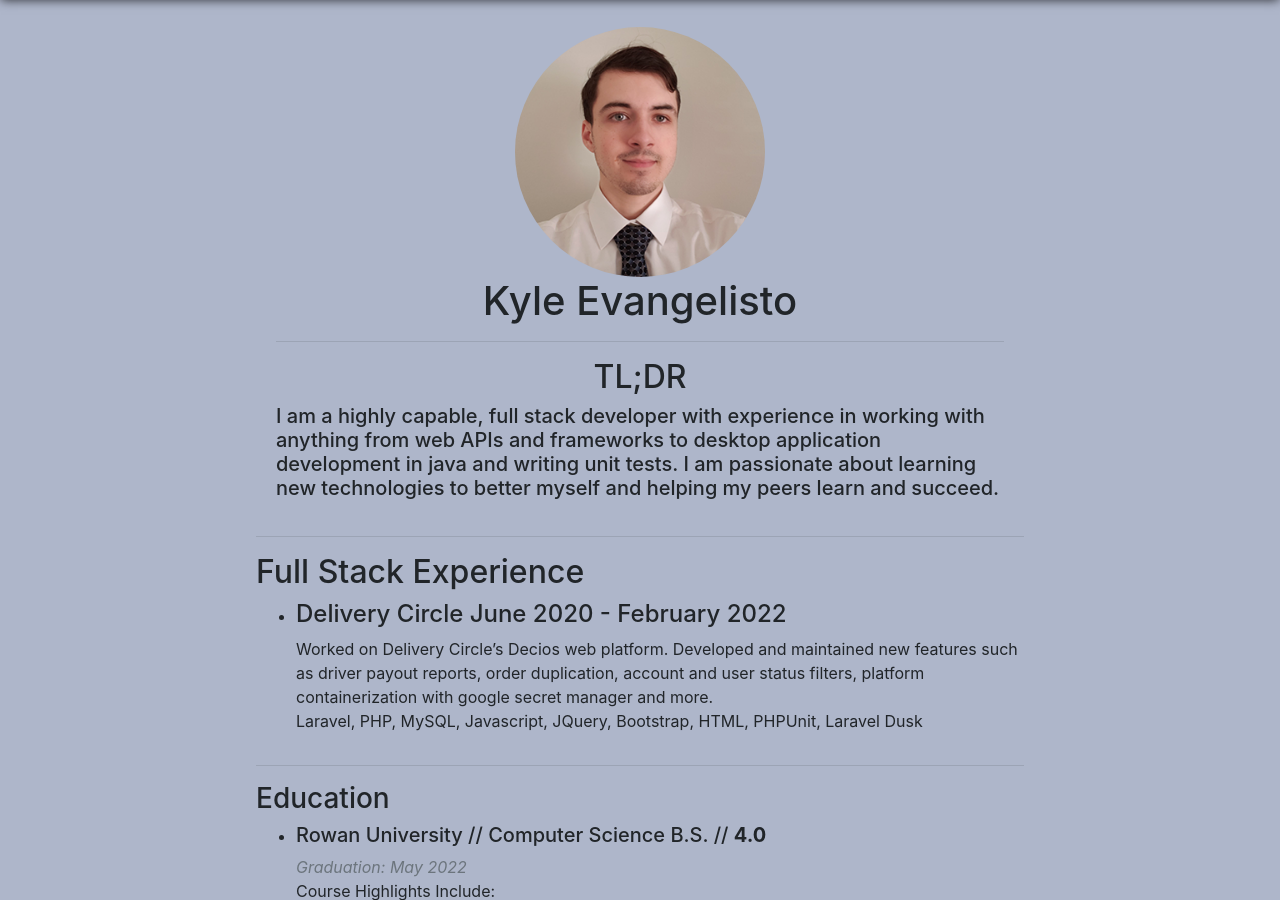
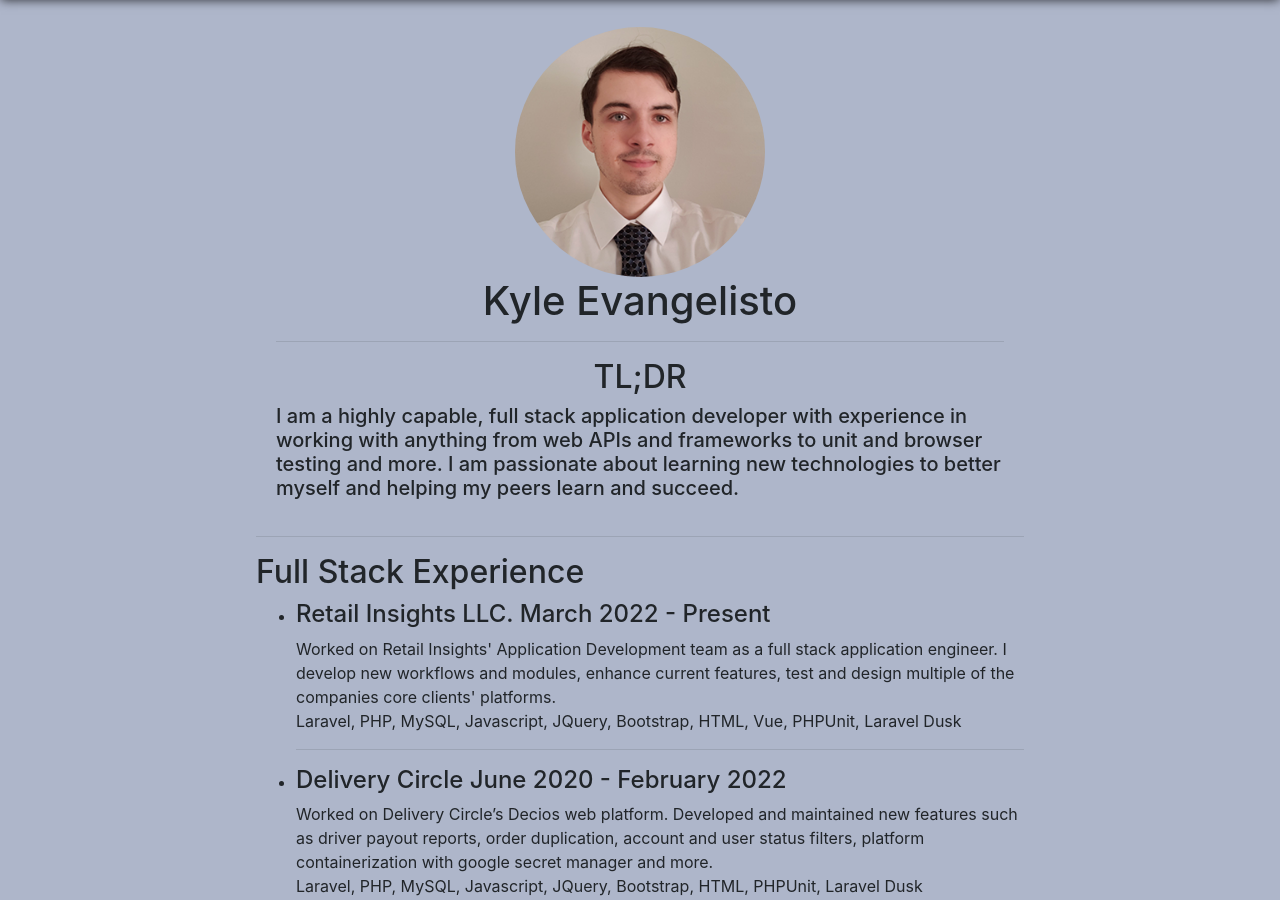
Before and after one commit to kyledoesdev/Portfolio-Website, a plain HTML site: page about.html in a window 1280 px wide. Shown: the part 57-957 px from the top of the page. Drawn offline with nearby package versions, Linux system fonts and the light colour scheme.

Commit message:
info update

```diff
--- a/about.html
+++ b/about.html
@@ -52,14 +52,21 @@
               </div>
               <hr />
               <h2 class="d-flex card-text justify-content-center">TL;DR</h2>
-              <h5 class="card-text">I am a highly capable, full stack developer with experience in working with
-                anything from web APIs and frameworks to desktop application development in java and writing unit tests.
+              <h5 class="card-text">I am a highly capable, full stack application developer with experience in working with
+                anything from web APIs and frameworks to unit and browser testing and more.
                 I am passionate about learning new technologies to better myself and helping my peers learn and succeed.
               </h5>
             </div>
             <hr />
             <h2>Full Stack Experience</h2>
             <ul>
+              <li>
+                <h4>Retail Insights LLC. March 2022 - Present</h4>
+                <span>Worked on Retail Insights' Application Development team as a full stack application engineer.
+                  I develop new workflows and modules, enhance current features, test and design multiple of the companies core clients' platforms.</span><br />
+                <span>Laravel, PHP, MySQL, Javascript, JQuery, Bootstrap, HTML, Vue, PHPUnit, Laravel Dusk</span>
+              </li>
+              <hr />
               <li>
                 <h4>Delivery Circle June 2020 - February 2022</h4>
                 <span>Worked on Delivery Circle’s Decios web platform. Developed and maintained new features such as driver payout reports, order duplication, account and user status filters, platform containerization with google secret manager and more.</span><br />
@@ -71,8 +78,6 @@
             <ul>
               <li>
                 <h5>Rowan University // Computer Science B.S. // <b>4.0</b></h5>
-                <span class="text-sm text-muted font-italic">Graduation: May 2022</span>
-                <br />
                 <span>Course Highlights Include: </span>
                 <ul>
                   <li>Software Engineering</li>
```
Also changed, not shown: projects.html (+5 -2 lines).
